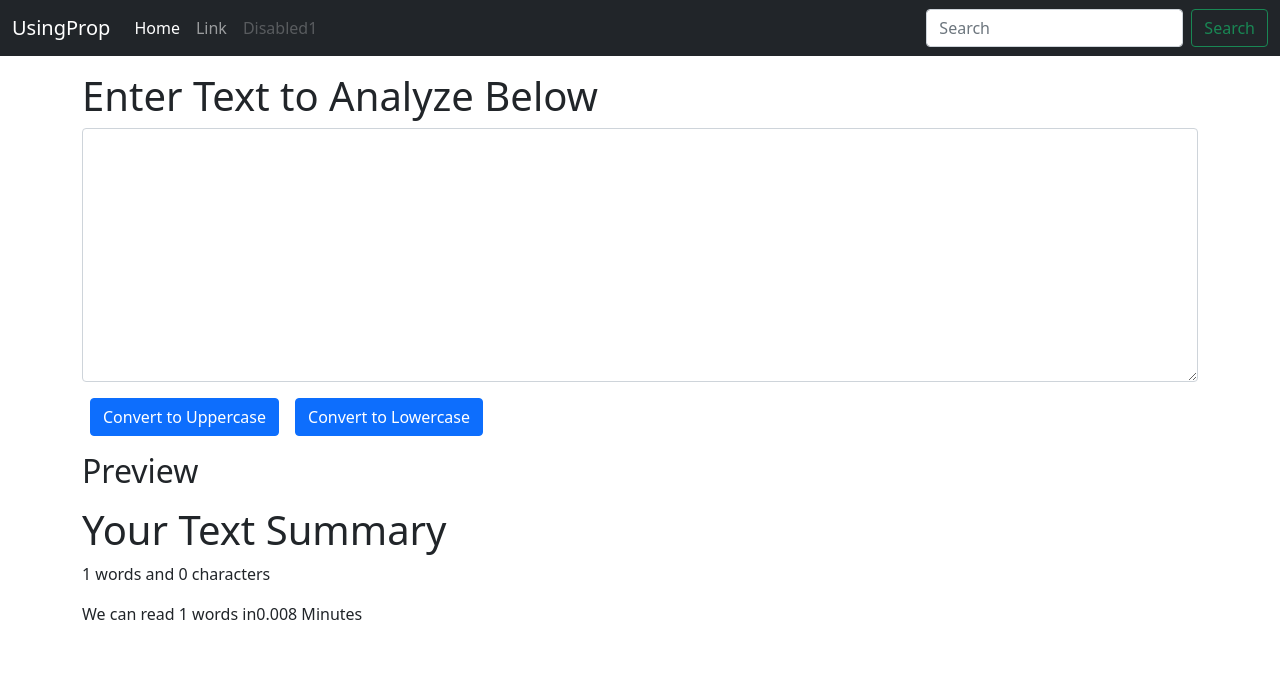
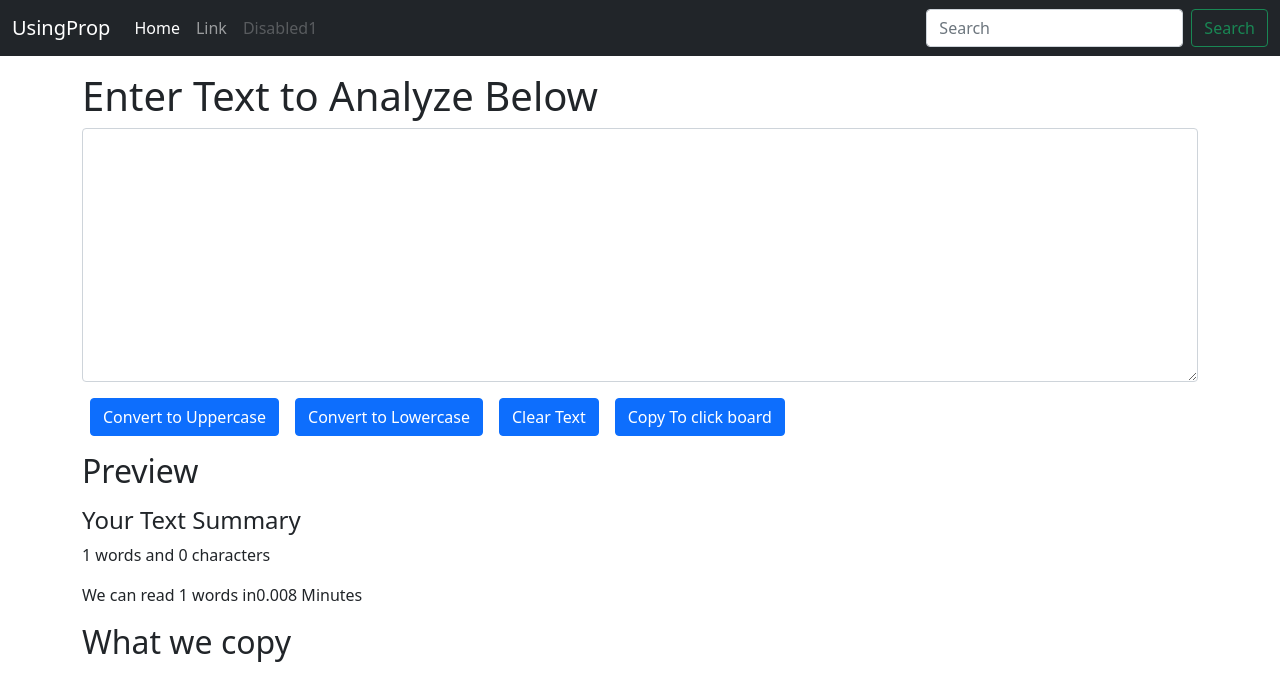
Before and after one commit to ErMapsh/react-Textutil-project, a React (Create React App) app: page / in a window 1280 px wide. Shown: the top 700 px of the page. Built offline with nearby package versions, Linux system fonts and the light colour scheme.

Commit message:
Exercise1 has done! Copy to clipboard add

```diff
--- a/src/components/Textform.js
+++ b/src/components/Textform.js
@@ -18,6 +18,17 @@ export default function Textform(props) {
     let Lowercase = text.toLowerCase();
     setText(Lowercase);
   };
+  const handleUpClearClick = (event) => {
+    setText("You have clicked on handleUpClick");
+    let Lowercase = "";
+    setText(Lowercase);
+  };
+
+  //excercise stuff
+  const CopyToClickBoard = () => {
+    navigator.clipboard.writeText(text);
+  }
+
 
   const HandleOnChange = (event) => {
     console.log("On Change");
@@ -43,18 +54,31 @@ export default function Textform(props) {
         <button className="btn btn-primary mx-2" onClick={handleUpClickLower}>
           Convert to Lowercase
         </button>
+        <button className="btn btn-primary mx-2" onClick={handleUpClearClick}>
+          Clear Text
+        </button>
+        <button className="btn btn-primary mx-2" onClick={CopyToClickBoard}>
+          Copy To click board
+        </button>
       </div>
 
       <div className="container my-3">
         <h2>Preview</h2>
         <p>{text}</p>
 
-
-        <h1>Your Text Summary</h1>
-        <p>{text.split(" ").length} words and {text.length} characters</p>
+        <h4>Your Text Summary</h4>
+        <p>
+          {text.split(" ").length} words and {text.length} characters
+        </p>
         {/* here we need 1 minutes to read 125 words, so 1/25 is 0.008 , so we calculate no of words * 0.008 so we can get
         no of minutes to read that sentence */}
-        <p>We can read {text.split(" ").length} words in{text.split(" ").length * 0.008} Minutes</p>
+        <p>
+          We can read {text.split(" ").length} words in
+          {text.split(" ").length * 0.008} Minutes
+        </p>
+
+        <h2>What we copy</h2>
+        <p>{text}</p>
       </div>
     </>
   );
```
Also changed, not shown: 1 other file (tests, documents, lock files or other folders).
